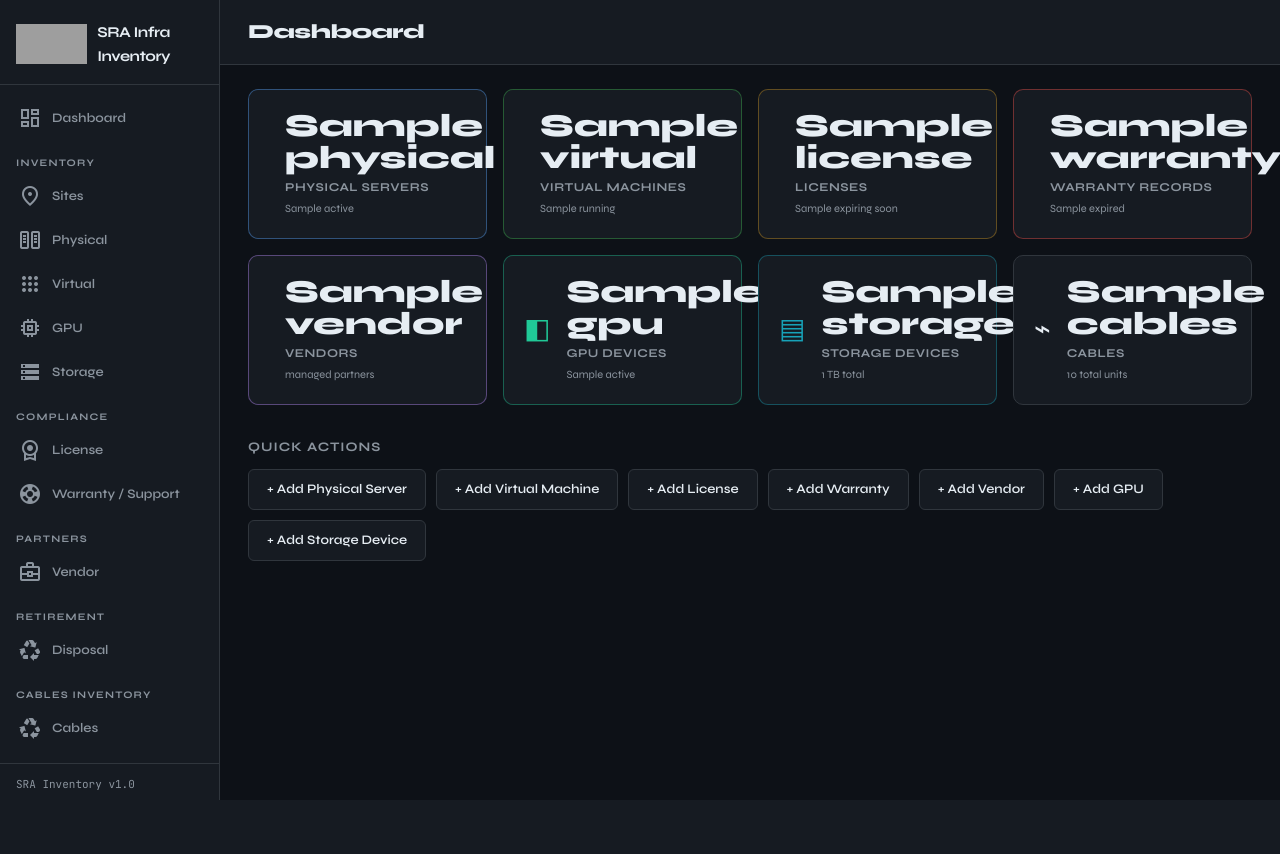
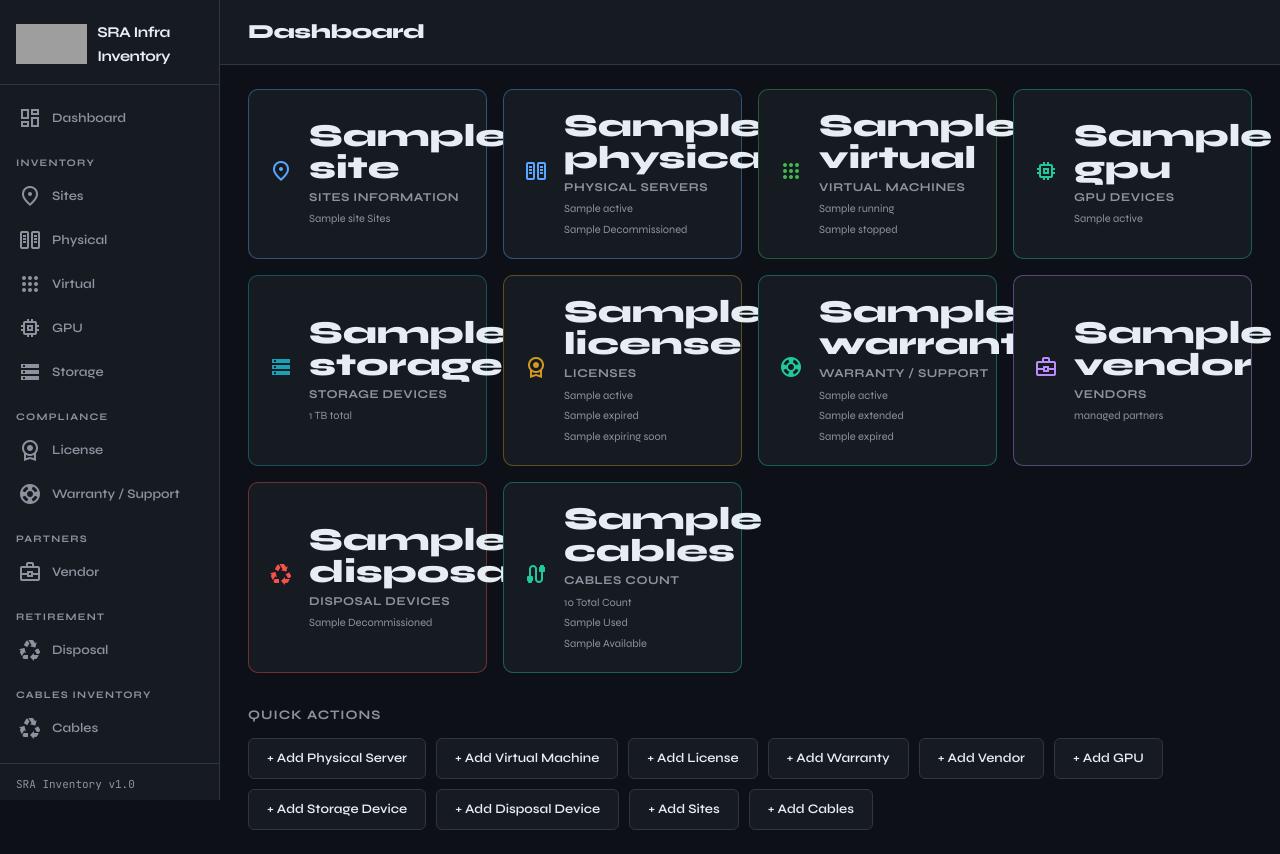
Before and after one commit to rameshselvaraj-e/server_inventory, a Flask app: template templates/index.html in a window 1280 px wide. Before the commit the page ends 800 px from the top, so only its background shows below. Run offline with Flask 3, Linux system fonts and the light colour scheme; the template is opened without the code that fills it: most values are stand-ins (such as "Sample title", 1, 10 or a date in 2020); grey boxes are pictures that could not be loaded.

Commit message:
Update index.html

```diff
--- a/templates/index.html
+++ b/templates/index.html
@@ -5,57 +5,38 @@
 {% block content %}
 <div class="dashboard-grid">
 
+  <a href="{{ url_for('site_list') }}" class="stat-card card-blue">
+  <div class="stat-icon"><span class="material-symbols-outlined">location_on</span></div>
+    <div class="stat-info">
+      <div class="stat-num">{{ stats.site }}</div>
+      <div class="stat-label">Sites Information</div>
+      <div class="stat-sub">{{ stats.site }} Sites</div>
+    </div>
+  </a>
+
+
   <a href="{{ url_for('physical_list') }}" class="stat-card card-blue">
-    <div class="stat-icon"></div>
+    <div class="stat-icon"><span class="material-symbols-outlined">host</span></div>
     <div class="stat-info">
       <div class="stat-num">{{ stats.physical }}</div>
       <div class="stat-label">Physical Servers</div>
       <div class="stat-sub">{{ stats.physical_active }} active</div>
+      <div class="stat-sub">{{ stats.physical_decom }} Decommissioned</div>
     </div>
   </a>
 
   <a href="{{ url_for('virtual_list') }}" class="stat-card card-green">
-    <div class="stat-icon"></div>
+    <div class="stat-icon"><span class="material-symbols-outlined">apps</span></div>
     <div class="stat-info">
       <div class="stat-num">{{ stats.virtual }}</div>
       <div class="stat-label">Virtual Machines</div>
       <div class="stat-sub">{{ stats.vm_running }} running</div>
-    </div>
-  </a>
-
-  <a href="{{ url_for('license_list') }}" class="stat-card card-yellow">
-    <div class="stat-icon"></div>
-    <div class="stat-info">
-      <div class="stat-num">{{ stats.license }}</div>
-      <div class="stat-label">Licenses</div>
-      <div class="stat-sub {{ 'alert-text' if stats.license_expiring > 0 else '' }}">
-        {{ stats.license_expiring }} expiring soon
-      </div>
-    </div>
-  </a>
-
-  <a href="{{ url_for('warranty_list') }}" class="stat-card card-red">
-    <div class="stat-icon"></div>
-    <div class="stat-info">
-      <div class="stat-num">{{ stats.warranty }}</div>
-      <div class="stat-label">Warranty Records</div>
-      <div class="stat-sub {{ 'alert-text' if stats.warranty_expired > 0 else '' }}">
-        {{ stats.warranty_expired }} expired
-      </div>
-    </div>
-  </a>
-
-  <a href="{{ url_for('vendor_list') }}" class="stat-card card-purple">
-    <div class="stat-icon"></div>
-    <div class="stat-info">
-      <div class="stat-num">{{ stats.vendor }}</div>
-      <div class="stat-label">Vendors</div>
-      <div class="stat-sub">managed partners</div>
+      <div class="stat-sub">{{ stats.vm_stopped }} stopped</div>
     </div>
   </a>
 
   <a href="{{ url_for('gpu_list') }}" class="stat-card card-teal">
-    <div class="stat-icon">◧</div>
+    <div class="stat-icon"><span class="material-symbols-outlined">memory</span></div>
     <div class="stat-info">
       <div class="stat-num">{{ stats.gpu }}</div>
       <div class="stat-label">GPU Devices</div>
@@ -64,7 +45,7 @@
   </a>
 
   <a href="{{ url_for('storage_list') }}" class="stat-card card-cyan">
-    <div class="stat-icon">▤</div>
+    <div class="stat-icon"><span class="material-symbols-outlined">storage</span></div>
     <div class="stat-info">
       <div class="stat-num">{{ stats.storage }}</div>
       <div class="stat-label">Storage Devices</div>
@@ -74,15 +55,60 @@
     </div>
   </a>
 
-  <a href="{{ url_for('cable_list') }}" class="stat-card card-cables">
-    <div class="stat-icon">⌁</div>
+  <a href="{{ url_for('license_list') }}" class="stat-card card-yellow">
+    <div class="stat-icon"><span class="material-symbols-outlined">license</span></div>
     <div class="stat-info">
-      <div class="stat-num">{{ stats.cables }}</div>
-      <div class="stat-label">Cables</div>
-      <div class="stat-sub">{{ stats.cables_qty }} total units</div>
+      <div class="stat-num">{{ stats.license }}</div>
+      <div class="stat-label">Licenses</div>
+      <div class="stat-sub">{{ stats.license_active }} active</div>
+      <div class="stat-sub">{{ stats.license_expired }} expired</div>
+      <div class="stat-sub {{ 'alert-text' if stats.license_expiring > 0 else '' }}">
+        {{ stats.license_expiring }} expiring soon
+      </div>
     </div>
   </a>
 
+  <a href="{{ url_for('warranty_list') }}" class="stat-card card-teal">
+    <div class="stat-icon"><span class="material-symbols-outlined">support</span></div>
+    <div class="stat-info">
+      <div class="stat-num">{{ stats.warranty }}</div>
+      <div class="stat-label">Warranty / Support</div>
+      <div class="stat-sub">{{ stats.warranty_active }} active</div>
+      <div class="stat-sub">{{ stats.warranty_extended }} extended</div>
+      <div class="stat-sub {{ 'alert-text' if stats.warranty_expired > 0 else '' }}">
+        {{ stats.warranty_expired }} expired
+      </div>
+    </div>
+  </a>
+
+  <a href="{{ url_for('vendor_list') }}" class="stat-card card-purple">
+    <div class="stat-icon"><span class="material-symbols-outlined">business_center</span></div>
+    <div class="stat-info">
+      <div class="stat-num">{{ stats.vendor }}</div>
+      <div class="stat-label">Vendors</div>
+      <div class="stat-sub">managed partners</div>
+    </div>
+  </a>
+
+  <a href="{{ url_for('disposal_list') }}" class="stat-card card-red">
+    <div class="stat-icon"><span class="material-symbols-outlined">recycling</span></div>
+    <div class="stat-info">
+      <div class="stat-num">{{ stats.disposal }}</div>
+      <div class="stat-label">Disposal Devices</div>
+      <div class="stat-sub">{{ stats.disposal_list }} Decommissioned</div>
+    </div>
+  </a>
+
+   <a href="{{ url_for('cable_list') }}" class="stat-card card-teal">
+    <div class="stat-icon"><span class="material-symbols-outlined">cable</span></div>
+    <div class="stat-info">
+      <div class="stat-num">{{ stats.cables }}</div>
+      <div class="stat-label">Cables Count</div>
+      <div class="stat-sub">{{ stats.cables_qty }} Total Count</div>
+      <div class="stat-sub">{{ stats.cables_used }} Used</div>
+      <div class="stat-sub">{{ stats.cables_available }} Available</div>
+    </div>
+  </a>
 </div>
 
 <div class="quick-links">
@@ -95,6 +121,9 @@
     <a href="{{ url_for('vendor_add') }}" class="quick-btn">+ Add Vendor</a>
     <a href="{{ url_for('gpu_add') }}" class="quick-btn">+ Add GPU</a>
     <a href="{{ url_for('storage_add') }}" class="quick-btn">+ Add Storage Device</a>
+    <a href="{{ url_for('disposal_add') }}" class="quick-btn">+ Add Disposal Device</a>
+    <a href="{{ url_for('site_add') }}" class="quick-btn">+ Add Sites</a>
+    <a href="{{ url_for('cable_add') }}" class="quick-btn">+ Add Cables</a>
   </div>
 </div>
 {% endblock %}
```
